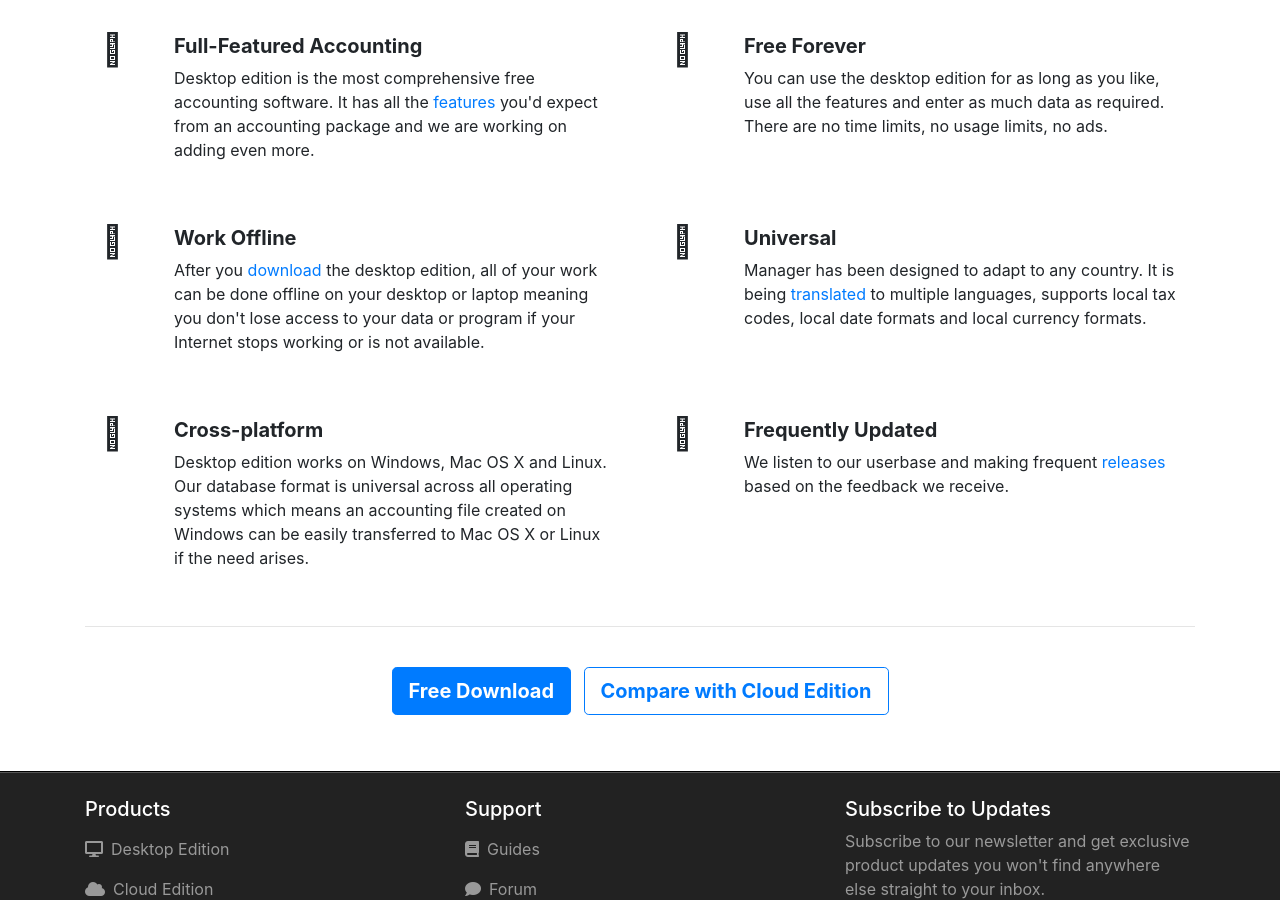
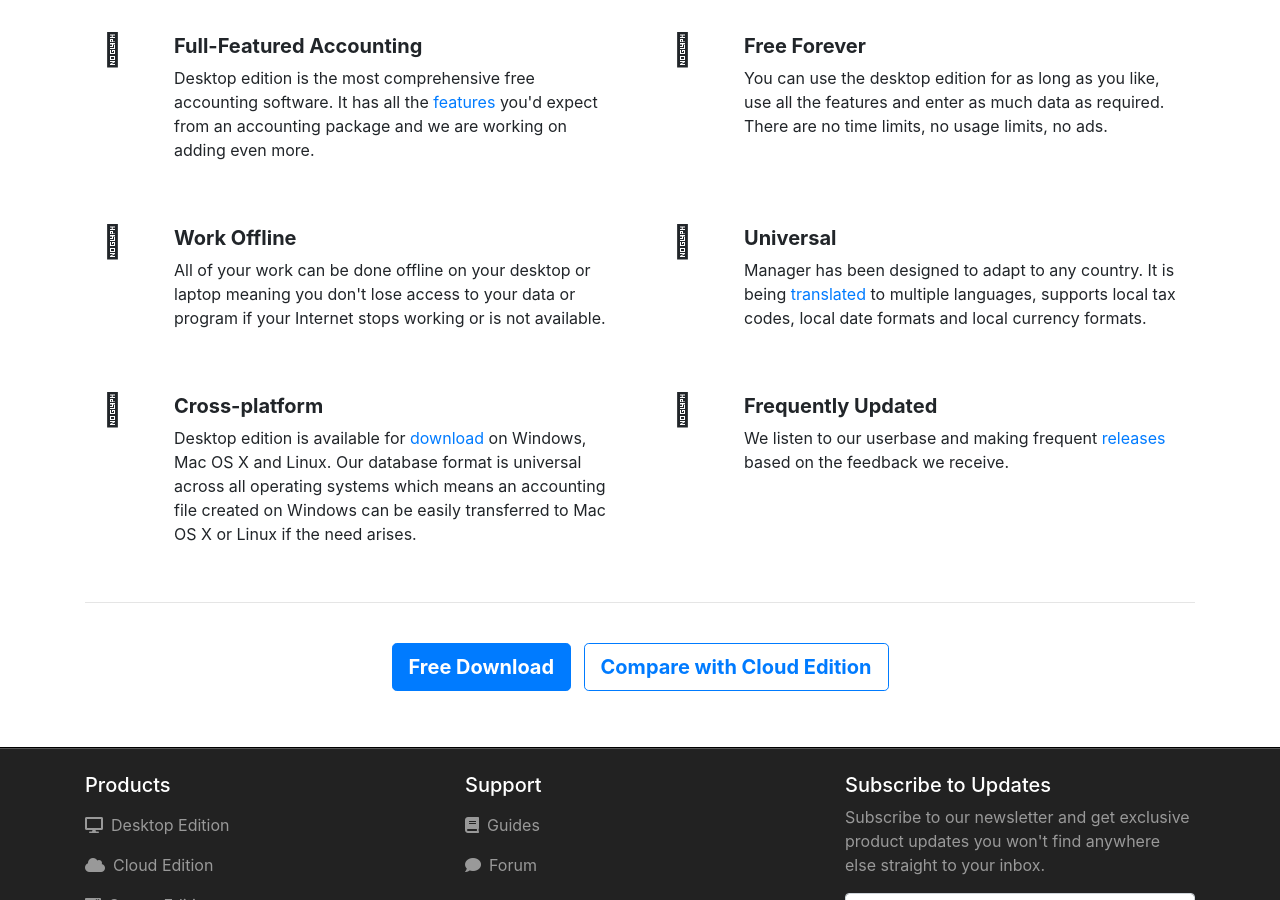
Before and after one commit to 3etechinns/www.manager.io, a Jekyll site: the page built from index.html, in a window 1280 px wide and 900 px high, scrolled down 587 px. Built offline with Jekyll 4.4.1, drawn with Linux system fonts in a browser that asks for light colours; nearby versions of some CDN libraries; comment, search, counter and statistics services are not loaded.

Commit message:
no message

```diff
--- a/index.html
+++ b/index.html
@@ -32,7 +32,7 @@ layout: main
       <i class="fal fa-2x fa-plug" style="width: 72px"></i>
       <div class="media-body">
         <h5 class="mt-0 font-weight-bold">Work Offline</h5>
-        After you <a href="/desktop/download/">download</a> the desktop edition, all of your work can be done offline on your desktop or laptop meaning you don't lose access to your data or program if your Internet stops working or is not available.
+        All of your work can be done offline on your desktop or laptop meaning you don't lose access to your data or program if your Internet stops working or is not available.
       </div>
     </div>
   </div>
@@ -53,7 +53,7 @@ layout: main
       <i class="fal fa-2x fa-dove" style="width: 72px"></i>
       <div class="media-body">
         <h5 class="mt-0 font-weight-bold">Cross-platform</h5>
-        Desktop edition works on Windows, Mac OS X and Linux. Our database format is universal across all operating systems which means an accounting file created on Windows can be easily transferred to Mac OS X or Linux if the need arises.
+        Desktop edition is available for <a href="/desktop/download/">download</a> on Windows, Mac OS X and Linux. Our database format is universal across all operating systems which means an accounting file created on Windows can be easily transferred to Mac OS X or Linux if the need arises.
       </div>
     </div>
   </div>
```
